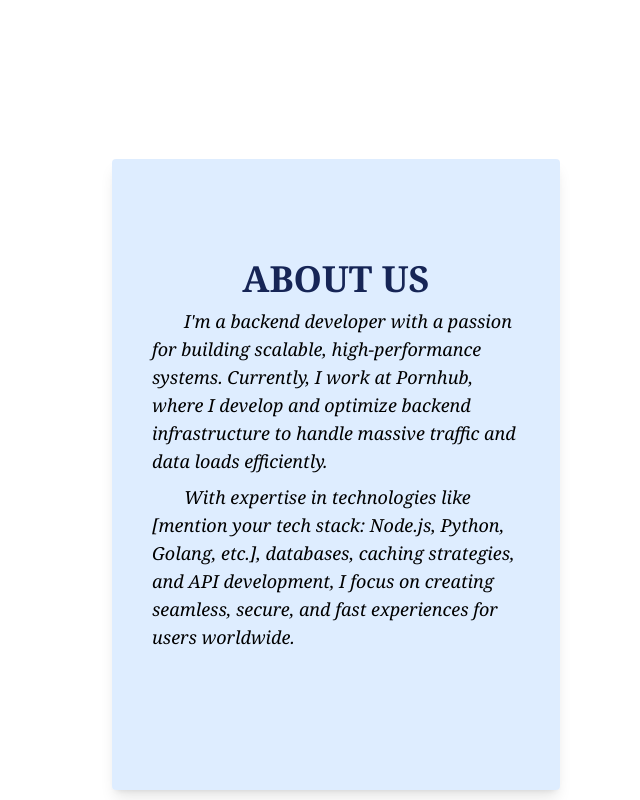
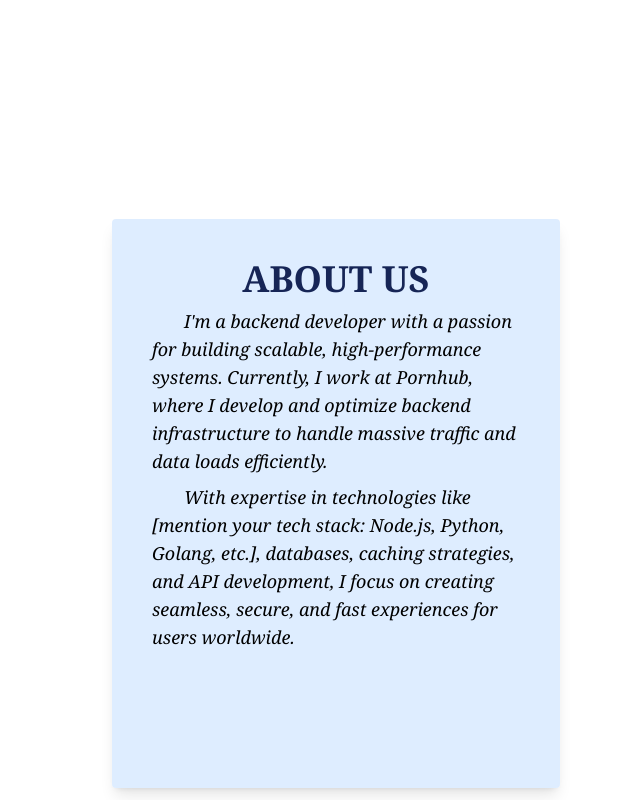
Before and after one commit to Phenomenals619/Portfolio, a React (Vite) app: page / in a window 1280 px wide. Shown: the part 660-1460 px from the top of the page, without its empty margins (640-1280 px from the left). Built offline with nearby package versions, Linux system fonts and the light colour scheme.

Commit message:
adjust size

```diff
--- a/src/components/About.jsx
+++ b/src/components/About.jsx
@@ -5,9 +5,9 @@
     <>
       <div
         id="about"
-        className='p-20 pt-5 min-h-[calc(100vh-69px)] bg-[url("carlo.jpg")] bg-cover flex justify-end'
+        className='p-20 pt-5 min-h-[calc(100vh-71px)] bg-[url("carlo.jpg")] bg-cover flex justify-end '
       >
-        <div className="pt-15 bg-blue-200/[0.5]  inline-block rounded-sm shadow-lg text-black min-w-md max-w-md">
+        <div className="mt-15 bg-blue-200/[0.5]  inline-block rounded-sm shadow-lg text-black min-w-md max-w-md">
           <div className="flex items-center justify-center p-10 flex-col">
             <h1 className="text-4xl font-bold text-blue-950">ABOUT US </h1>
             <p className="text-lg mt-2 italic indent-8">
```
